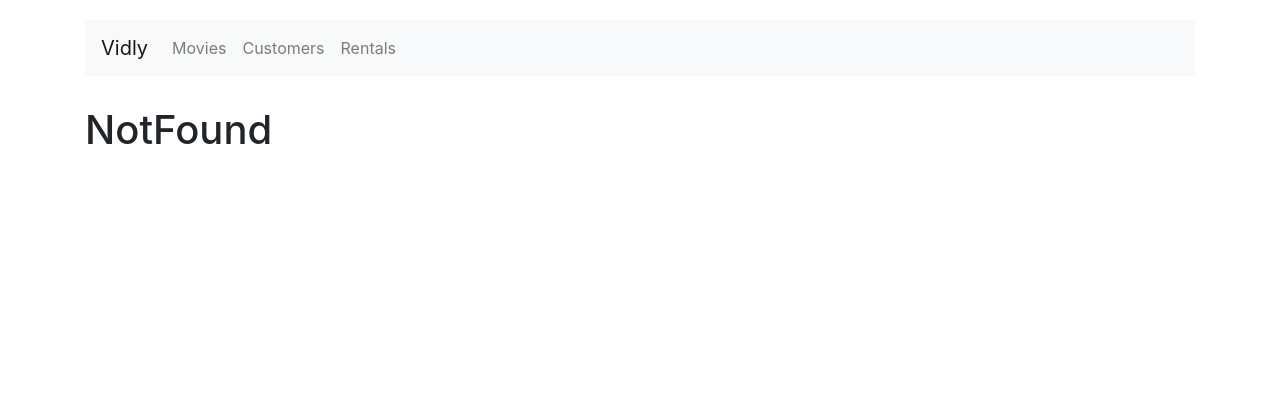
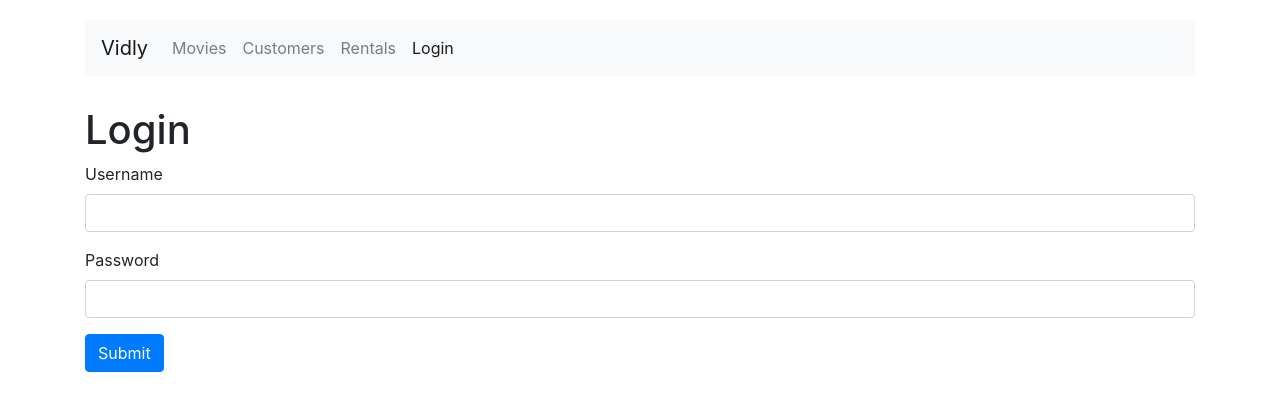
Before and after one commit to LimStevenLBW/vidly, a React (Create React App) app: page /login in a window 1280 px wide. Before the commit this address led to /notfound. Shown: the top 410 px of the page. Built offline with nearby package versions, Linux system fonts and the light colour scheme.

Commit message:
Login form and navbar

```diff
--- a/src/App.js
+++ b/src/App.js
@@ -7,6 +7,7 @@
 import Customers from "./components/Customers.jsx";
 import Navbar from "./components/Navbar.jsx";
 import MoviesForm from "./components/MoviesForm.jsx";
+import LoginForm from "./components/LoginForm.jsx";
 
 class App extends Component {
   render() {
@@ -15,6 +16,7 @@
         <Navbar />
 
         <Switch>
+          <Route path = "/login" component = {LoginForm} />
           <Route path = "/movies/:id" component = {MoviesForm} />
           <Route path = "/movies" component = {MoviesPage} />
           <Route path = "/customers" component = {Customers} />
--- /dev/null
+++ b/src/components/LoginForm.jsx
@@ -0,0 +1,39 @@
+import React, { Component } from 'react';
+
+class LoginForm extends Component {
+    state = {}
+
+    handleSubmit = e => {
+        e.preventDefault();
+
+        console.log("Test Server Call")
+    }
+
+    render() {
+        return (
+            <React.Fragment>
+                <h1>Login</h1>
+                <form onSubmit = {this.handleSubmit}>
+                    <div className="form-group">
+                        <label htmlFor="username">
+                            Username
+                        </label>
+                        <input type="username" className="form-control" />
+                    </div>
+
+                    <div className="form-group">
+                        <label htmlFor="password">
+                            Password
+                        </label>
+                        <input type="password" className="form-control" />
+                    </div>
+
+                    <button className="btn btn-primary">Submit</button>
+                </form>
+            </React.Fragment>
+
+        );
+    }
+}
+
+export default LoginForm;
--- a/src/components/Navbar.jsx
+++ b/src/components/Navbar.jsx
@@ -45,6 +45,14 @@
                         </NavLink>
                     </li>
 
+                    <li className = "nav-item">
+                        <NavLink
+                            className = "nav-link"
+                            to ="/login">
+                            Login
+                        </NavLink>
+                    </li>
+
                 </ul>
             </div>
         </nav>
```
